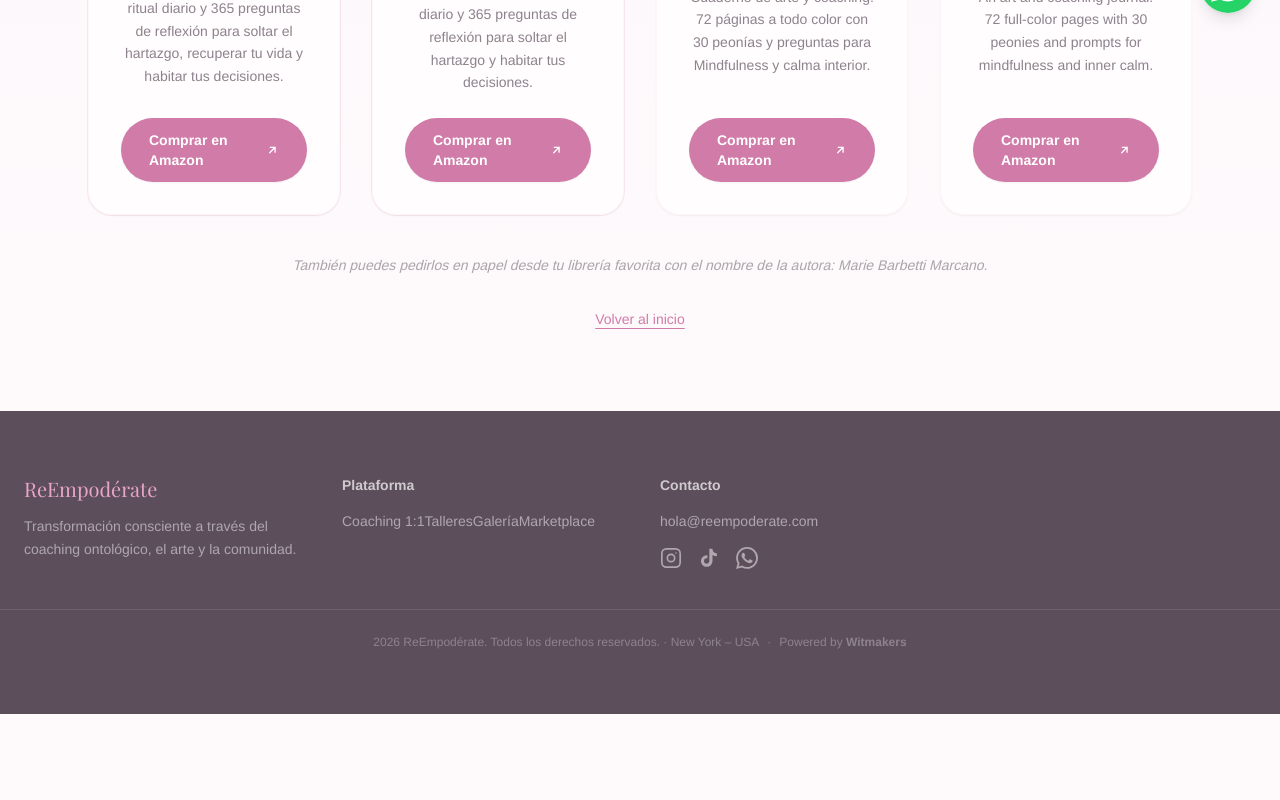
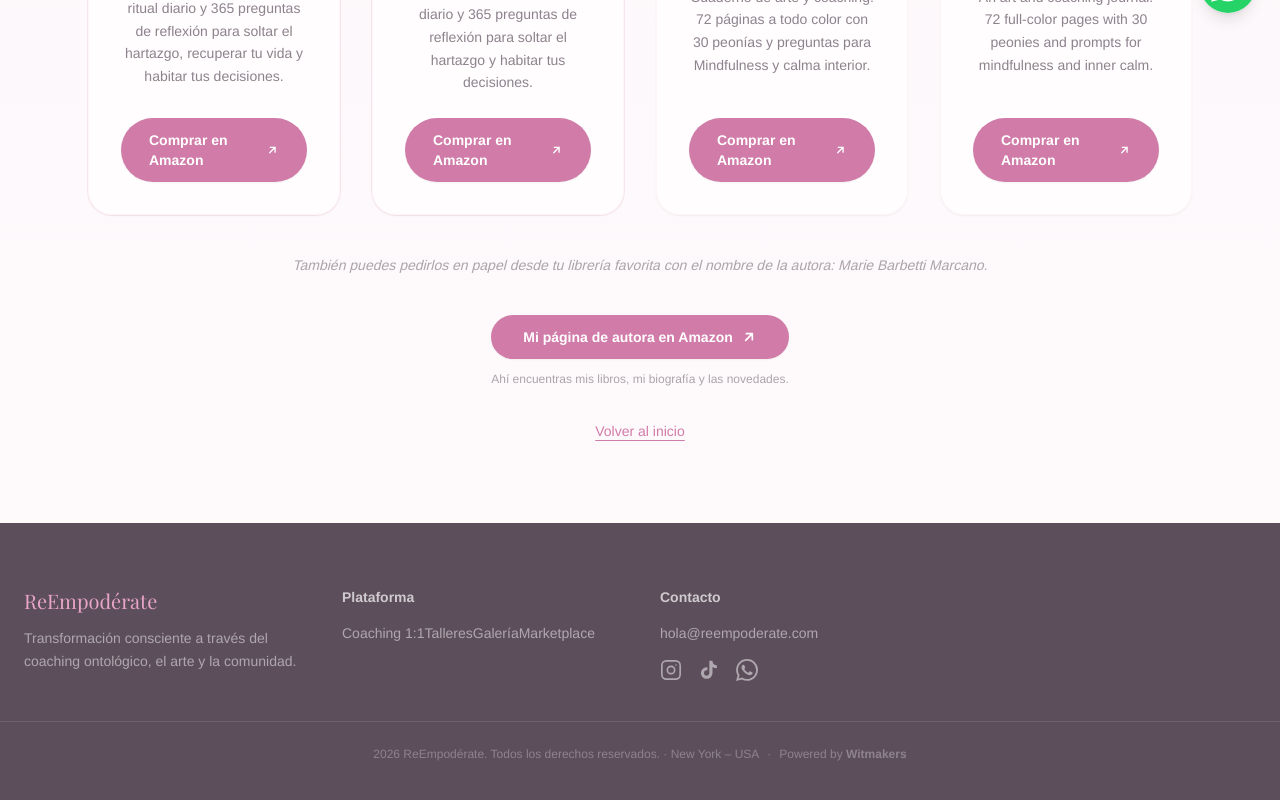
Before and after one commit to Omnix-Solution-Inc/reempoderate, a Next.js app: page /libros in a window 1280 px wide. Shown: the part 763-1563 px from the top of the page. Before the commit the page ends 1477 px from the top, so only its background shows below. Built offline with nearby package versions, Linux system fonts and the light colour scheme; no server answers; a web font is replaced by a local one.

Commit message:
Libros: botón a la página de autora en Amazon (amazon.com/author/www.reempoderate.com)

```diff
--- a/src/components/libros/LibrosClient.tsx
+++ b/src/components/libros/LibrosClient.tsx
@@ -20,6 +20,8 @@ type Book = {
   badge: string
   featured?: boolean
 }
+
+const AUTHOR_PAGE = 'https://www.amazon.com/author/www.reempoderate.com'
 
 export default function LibrosClient() {
   const { t } = useI18n()
@@ -140,6 +142,21 @@ export default function LibrosClient() {
             {t('librosPage.note')}
           </p>
 
+          <div className="mt-10 flex flex-col items-center gap-3">
+            <a
+              href={AUTHOR_PAGE}
+              target="_blank"
+              rel="noopener noreferrer"
+              className="inline-flex items-center gap-2 rounded-full bg-bloom-deep px-8 py-3 font-arimo text-sm font-bold text-white shadow-sm transition-colors hover:bg-bloom"
+            >
+              {t('librosPage.author')}
+              <svg className="h-4 w-4" xmlns="http://www.w3.org/2000/svg" fill="none" stroke="currentColor" strokeWidth="2.5" viewBox="0 0 24 24">
+                <path d="M7 17L17 7M17 7H8M17 7v9" strokeLinecap="round" strokeLinejoin="round" />
+              </svg>
+            </a>
+            <p className="font-arimo text-xs text-ink/50">{t('librosPage.authorNote')}</p>
+          </div>
+
           <div className="mt-8 text-center">
             <Link
               href="/"
--- a/src/lib/i18n.tsx
+++ b/src/lib/i18n.tsx
@@ -70,6 +70,8 @@ const es: Dict = {
   'librosPage.seeAll': 'Ver todos los libros',
   'librosPage.badgeEs': 'Español',
   'librosPage.badgeEn': 'Inglés',
+  'librosPage.author': 'Mi página de autora en Amazon',
+  'librosPage.authorNote': 'Ahí encuentras mis libros, mi biografía y las novedades.',
   'librosPage.synEnTitle': 'SYNCHRONY',
   'librosPage.synEnSub': 'Edición en inglés del diario guiado: sin fechas, con ritual diario y 365 preguntas de reflexión para soltar el hartazgo y habitar tus decisiones.',
   'librosPage.synEnFormat': 'Inglés · rústica',
@@ -390,6 +392,8 @@ const en: Dict = {
   'librosPage.seeAll': 'See all books',
   'librosPage.badgeEs': 'Spanish',
   'librosPage.badgeEn': 'English',
+  'librosPage.author': 'My author page on Amazon',
+  'librosPage.authorNote': 'There you find my books, my biography and the latest news.',
   'librosPage.synEnTitle': 'SYNCHRONY',
   'librosPage.synEnSub': 'The English edition of the guided journal: undated, with a daily ritual and 365 reflection questions to release burnout and inhabit your decisions.',
   'librosPage.synEnFormat': 'English · paperback',
```
